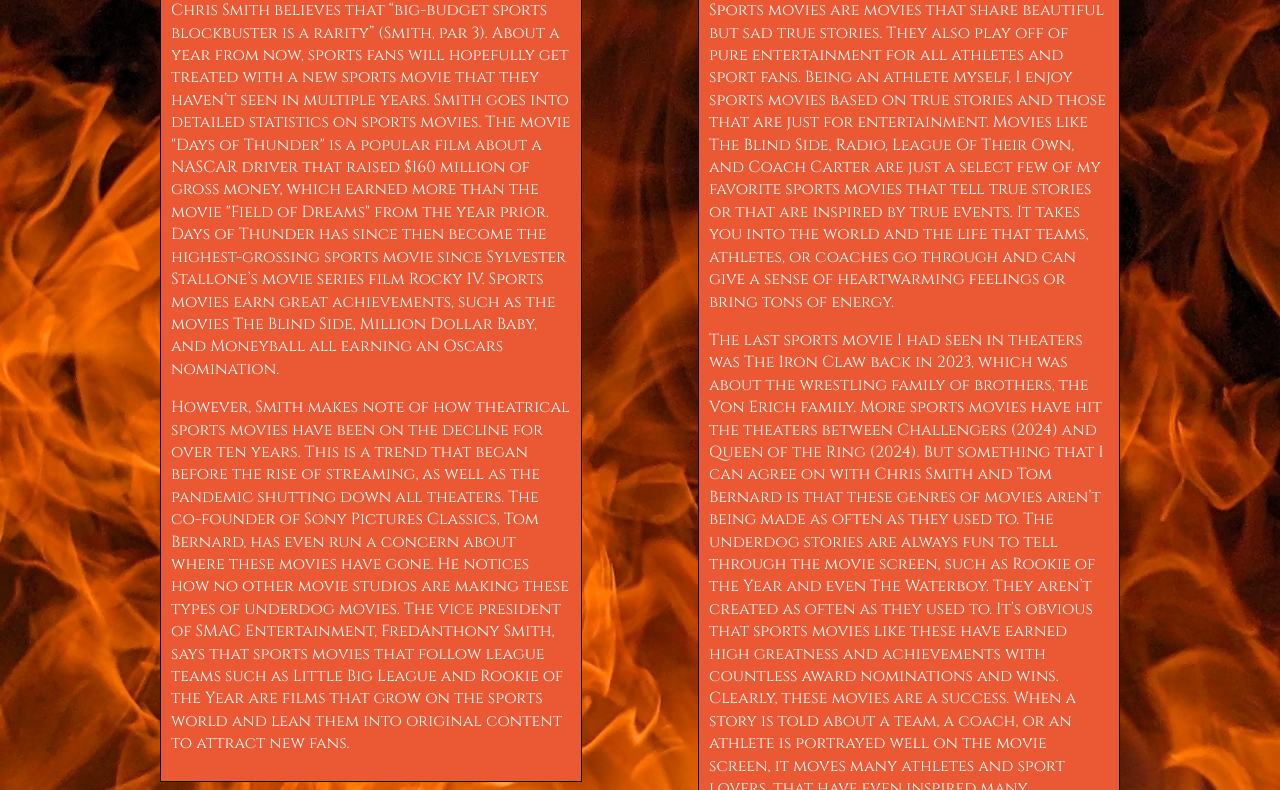
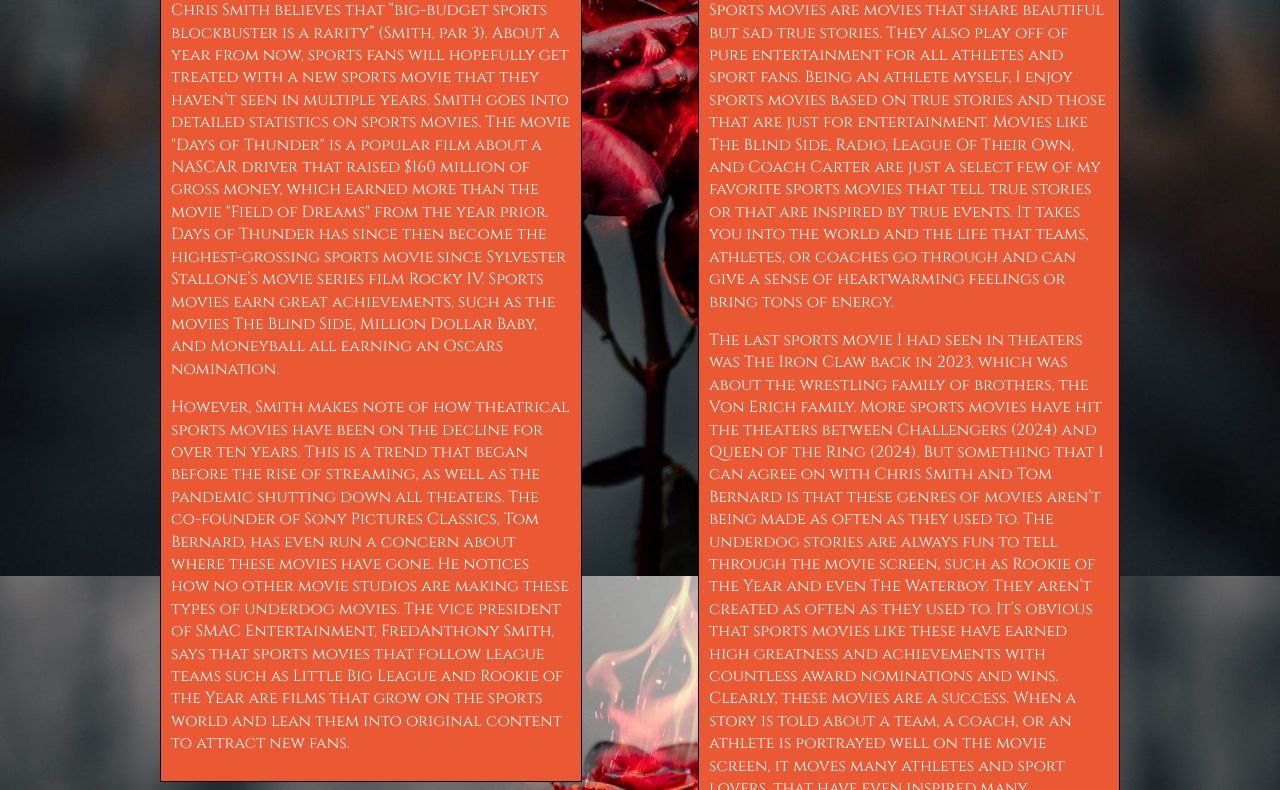
Before and after one commit to paytonerby/paytonerby.io, a plain HTML site: page portfolio/assignment6.html in a window 1280 px wide. Shown: the part 224-1014 px from the top of the page. Drawn offline with Linux system fonts and the light colour scheme.

Commit message:
Add files via upload

```diff
--- a/portfolio/style6.css
+++ b/portfolio/style6.css
@@ -17,7 +17,7 @@ html {
 
 body {
 
-		background: #f5a742 url(../portfolio/fire.jpg) fixed no-repeat center;
+		background: #f5a742 url(../portfolio/rose.jpg) fixed no-repeat center;
 		color: white;
 		background-size:cover;
 		font-family: "Cinzel", serif;
```
Also changed, not shown: portfolio/rose.jpg (added).
